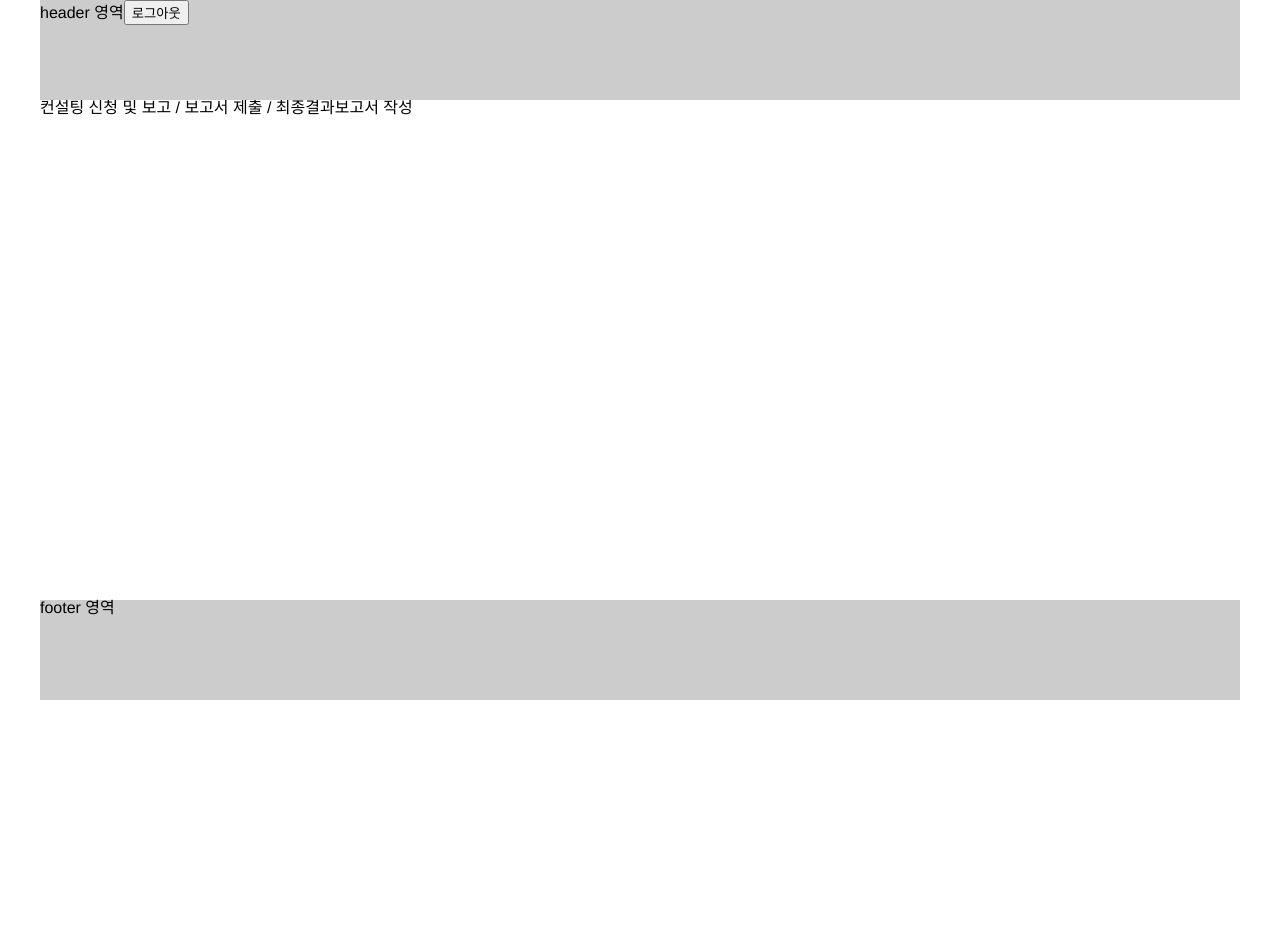
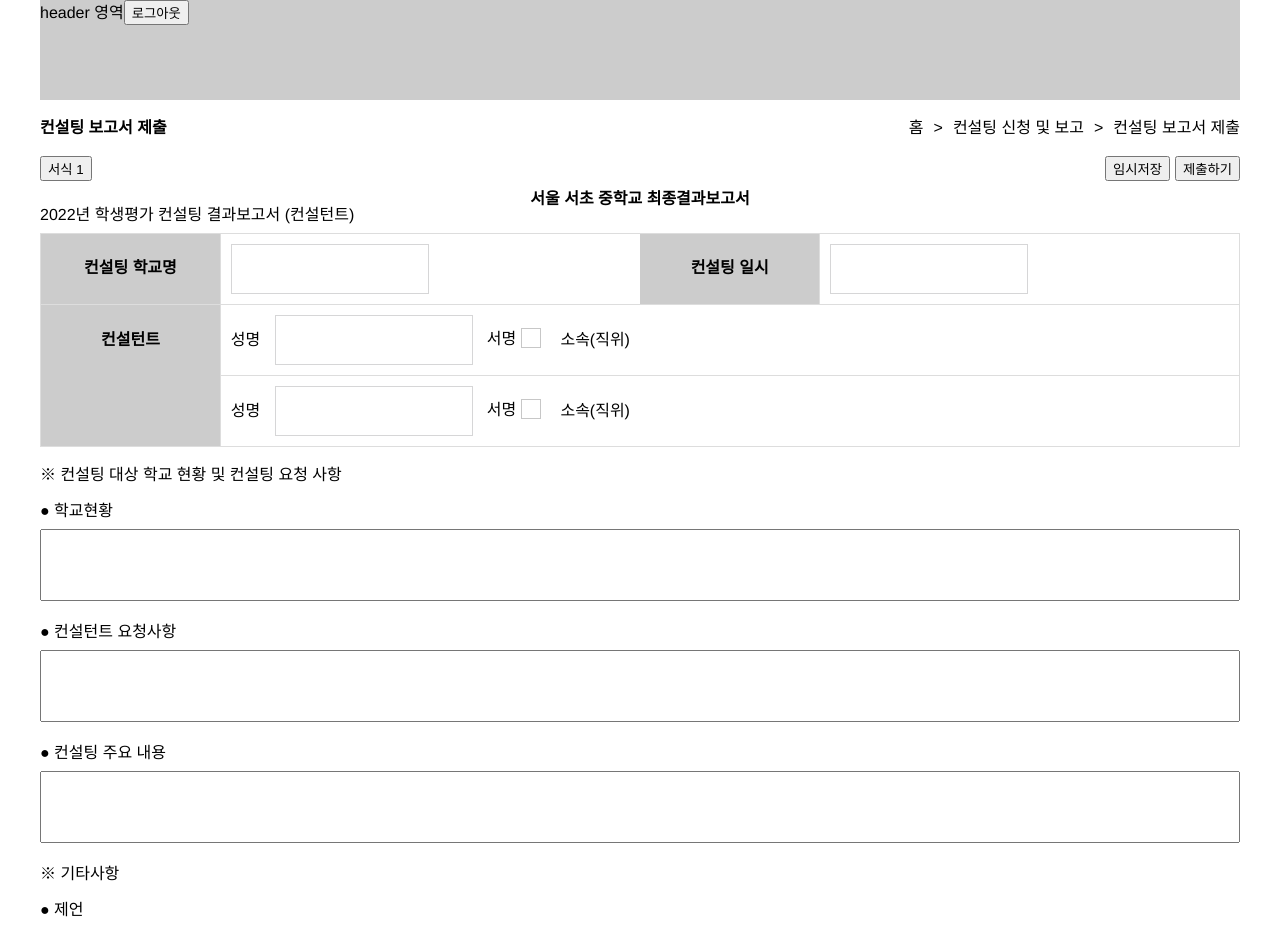
Before and after one commit to kyung-doo/kice, a React (Create React App) app: page /consulting-apply/report-wirte3 in a window 1280 px wide. Shown: the top 926 px of the page. Before the commit the page ends 800 px from the top, so only its background shows below. Built offline with nearby package versions, Linux system fonts and the light colour scheme; sample sign-in values are in the browser's storage.

Commit message:
컨설팅 보고서 - 최종결과보고서

```diff
--- a/src/pages/consultingApply/ReportWrite3.tsx
+++ b/src/pages/consultingApply/ReportWrite3.tsx
@@ -1,15 +1,106 @@
 import { FC, useCallback, useState } from "react";
 import styled from 'styled-components';
 import withLayout from "../../layout/withLayout";
-
-
-
+import ContentsTitle from "../../components/ContentsTitle";
+import Button from "../../components/Button";
+import Textbox from "../../components/Textbox";
+import Checkbox from "../../components/Checkbox";
+import TextArea from "../../components/TextArea";
 
 const ReportWrite3: FC = () => {
+   // 학교명
+   const [A_1,setA_1] = useState<string>('');
+   //  일시
+   const [B_1,setB_1] = useState<string>('');
+   // 컨설턴트 이름
+   const [C_1,setC_1] = useState<string>('');
+   // 컨설턴트 이름
+   const [C_2,setC_2] = useState<string>('');
+   // 학교현황
+   const [D_1,setD_1] = useState<string>('');
+   // 컨설팅 요청사항
+   const [E_1,setE_1] = useState<string>('');
+   // 컨설팅 주요 내용
+   const [F_1,setF_1] = useState<string>('');
+   // 제언
+   const [G_1,setG_1] = useState<string>('');
+   // 우수사항
+   const [H_1,setH_1] = useState<string>('');
 
    return (
       <Styled.ReportWrite3>
-         컨설팅 신청 및 보고 / 보고서 제출 / 최종결과보고서 작성
+            <ContentsTitle depth2={'컨설팅 보고서 제출'} depth1={'컨설팅 신청 및 보고'} />
+         <div className="con-top flex-between mb10">
+               <Button>서식 1</Button>
+            <div>
+               <Button className="mr5">임시저장</Button>
+               <Button>제출하기</Button>
+            </div>
+         </div>
+         <div className="con-mid">
+            <h5 className="align-center">서울 서초 중학교 최종결과보고서</h5>
+            <div className="mb10">2022년 학생평가 컨설팅 결과보고서 (컨설턴트)</div>
+            <table className="mb20">
+               <colgroup>
+                  <col width='15%' />
+                  <col width='35%' />
+                  <col width='15%' />
+                  <col width='35%' />
+               </colgroup>
+               <tbody>
+                  <tr>
+                     <th>컨설팅 학교명</th>
+                     <td><Textbox value={A_1} onChange={(e) => setA_1(e.target.value)}/></td>
+                     <th>컨설팅 일시</th>
+                     <td><Textbox value={B_1} onChange={(e) => setB_1(e.target.value)}/></td>
+                  </tr>
+                  <tr>
+                     <th rowSpan={2}>컨설턴트</th>
+                     <td className="flex-between" colSpan={2}>
+                        <span>성명</span>
+                        <Textbox value={C_1} onChange={(e) => setC_1(e.target.value)}/>
+                        <Checkbox label='서명' labelArrow='left' />
+                        <span>소속(직위)</span>
+                     </td>
+                  </tr>
+                  <tr>
+                     <td className="flex-between" colSpan={2}>
+                        <span>성명</span>
+                        <Textbox value={C_2} onChange={(e) => setC_2(e.target.value)} />
+                        <Checkbox label='서명' labelArrow='left' />
+                        <span>소속(직위)</span>
+                     </td>
+                  </tr>
+               </tbody>
+            </table>
+            <div className="mb20">※ 컨설팅 대상 학교 현황 및 컨설팅 요청 사항</div>
+            <TextArea
+            title='● 학교현황'
+            className="mb20"
+            value={D_1} onChange={(e) => setD_1(e.target.value)}
+            />
+            <TextArea
+            title='● 컨설턴트 요청사항'
+            className="mb20"
+            value={E_1} onChange={(e) => setE_1(e.target.value)}
+            />
+            <TextArea
+            title='● 컨설팅 주요 내용'
+            className="mb20"
+            value={F_1} onChange={(e) => setF_1(e.target.value)}
+            />
+            <div className="mb20">※ 기타사항</div>
+            <TextArea
+            title='● 제언'
+            className="mb20"
+            value={G_1} onChange={(e) => setG_1(e.target.value)}
+            />
+            <TextArea
+            title='● 우수사항'
+            className="mb20"
+            value={H_1} onChange={(e) => setH_1(e.target.value)}
+            />
+         </div>
       </Styled.ReportWrite3>
    );
 }
```
